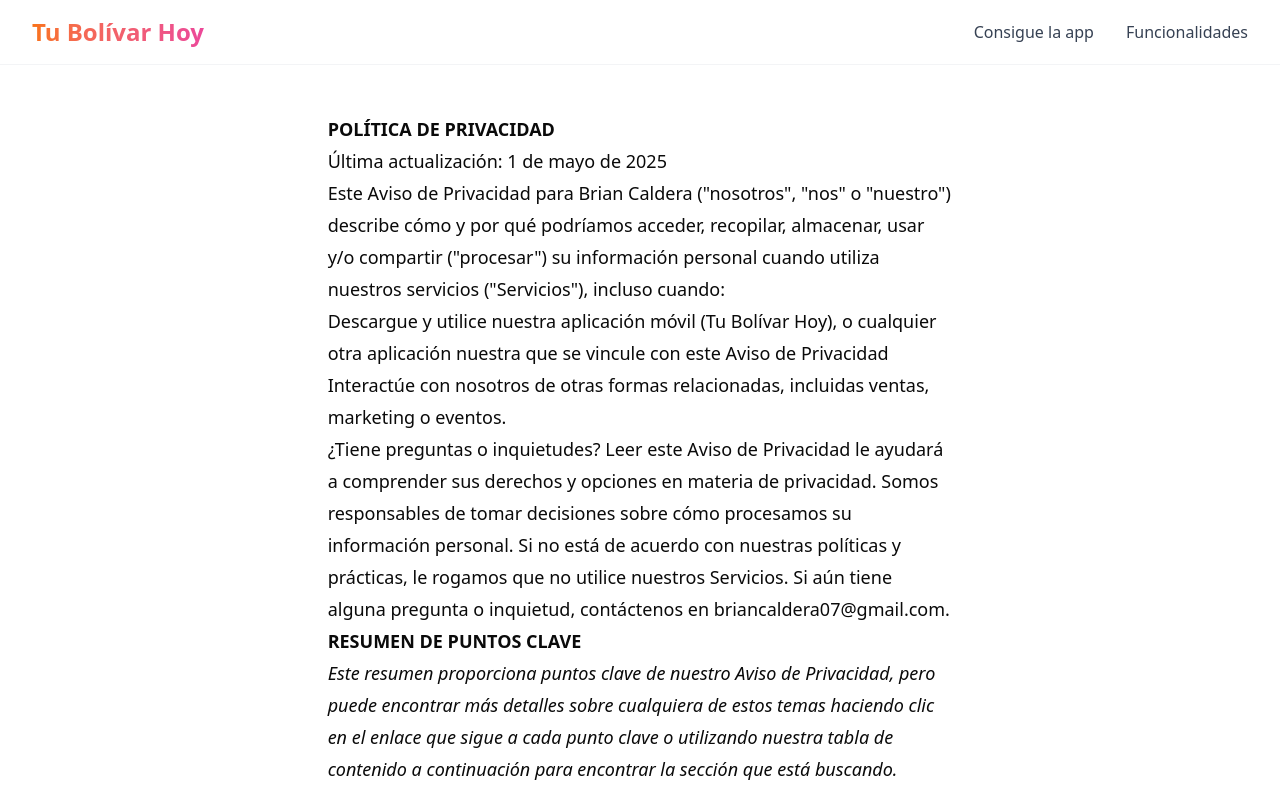
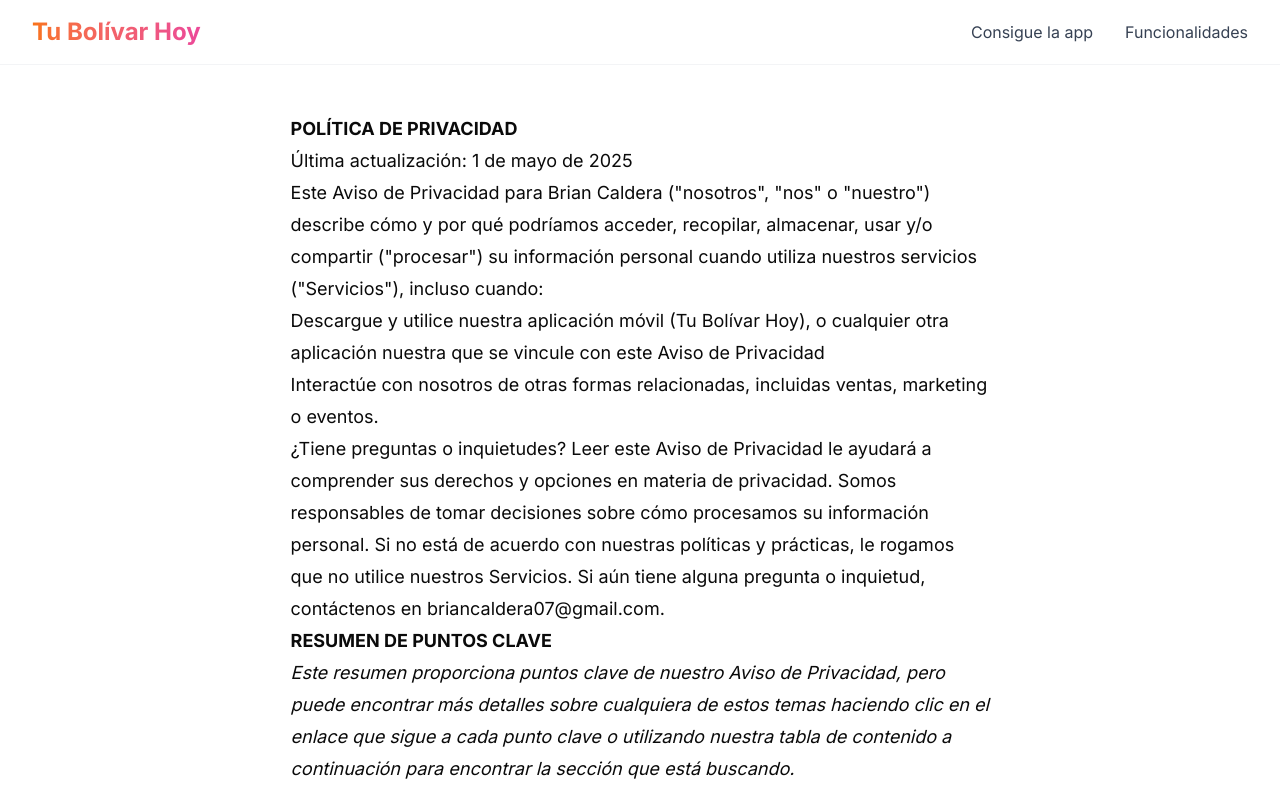
Before and after one commit to briancaldera/tubolivarhoy-web, a Next.js app: page /privacy in a window 1280 px wide. Shown: the top 791 px of the page. Built offline with nearby package versions, Linux system fonts and the light colour scheme; no server answers.

Commit message:
💄 add font
Signed-off-by: Brian Caldera <briancaldera07@gmail.com>

```diff
--- a/src/app/(main)/layout.tsx
+++ b/src/app/(main)/layout.tsx
@@ -43,7 +43,9 @@ export default function RootLayout({
 }>) {
   return (
     <html lang='es'>
-      <body className={`antialiased`}>
+      <body
+        className={`${interFont.className} ${geistSans.variable} ${geistMono.variable} antialiased`}
+      >
         <ReactQueryClientProvider>
           <Navbar />
           {children}
```
